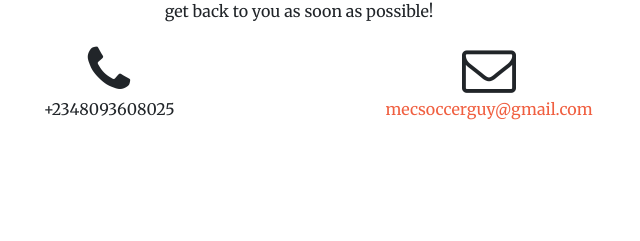
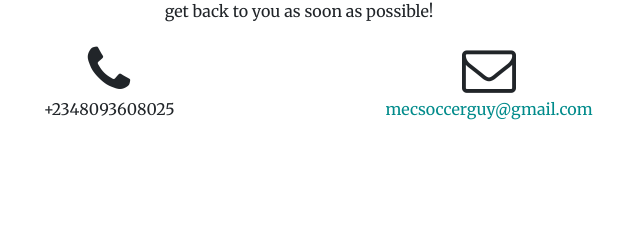
Before and after one commit to mecsoccer/ALC-assessment, a Django app: page /stures/ in a window 1280 px wide. Shown: the part 1623-1864 px from the top of the page, without its empty margins (341-981 px from the left). Run offline with Django 3.2, Linux system fonts and the light colour scheme; some libraries are stand-ins or nearby versions.

Commit message:
Update creative.css

```diff
--- a/my_app/stures/static/stures/css/creative.css
+++ b/my_app/stures/static/stures/css/creative.css
@@ -11,6 +11,10 @@ html {
 body {
   font-family: 'Merriweather', 'Helvetica Neue', Arial, sans-serif; }
 
+.ontainer{
+  padding-bottom: 5%;
+}
+
 hr {
   max-width: 50px;
   border-width: 3px;
@@ -20,7 +24,7 @@ hr.light {
   border-color: white; }
 
 a {
-  color: #F05F40;
+  color: #008b8b;
   -webkit-transition: all 0.2s;
   -moz-transition: all 0.2s;
   transition: all 0.2s; }
```
